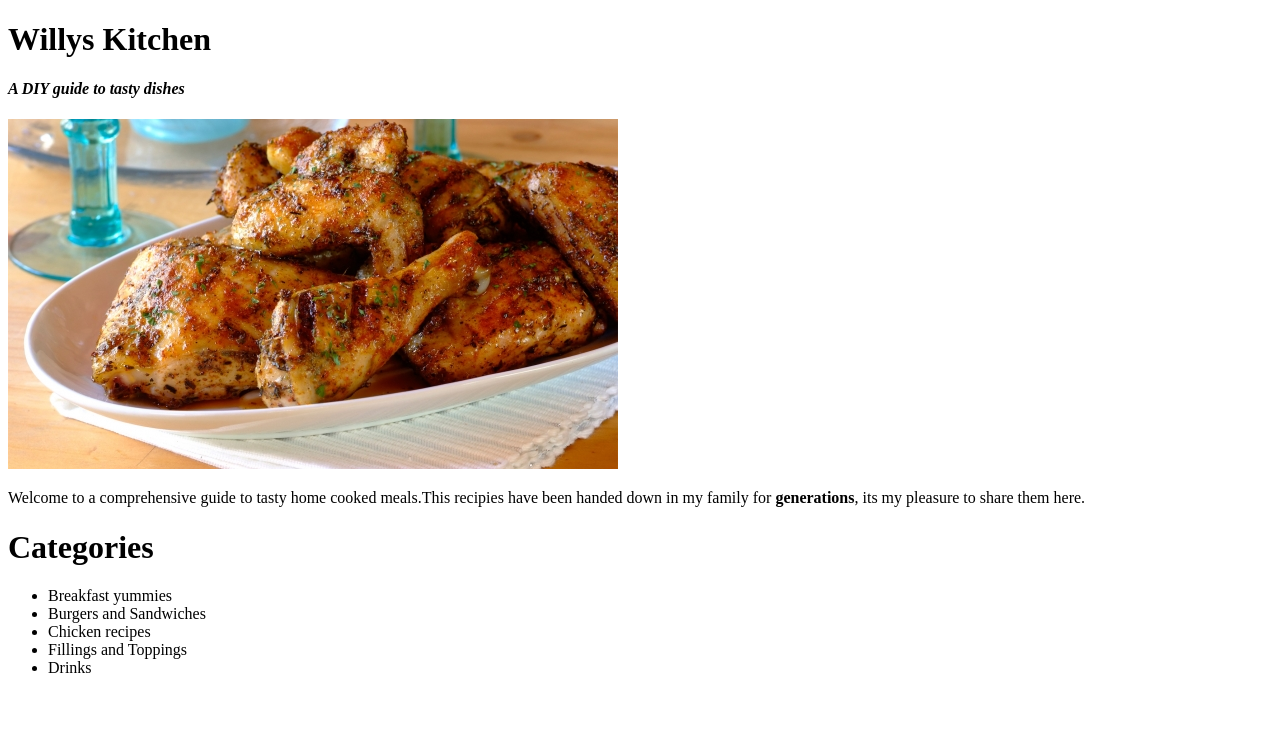
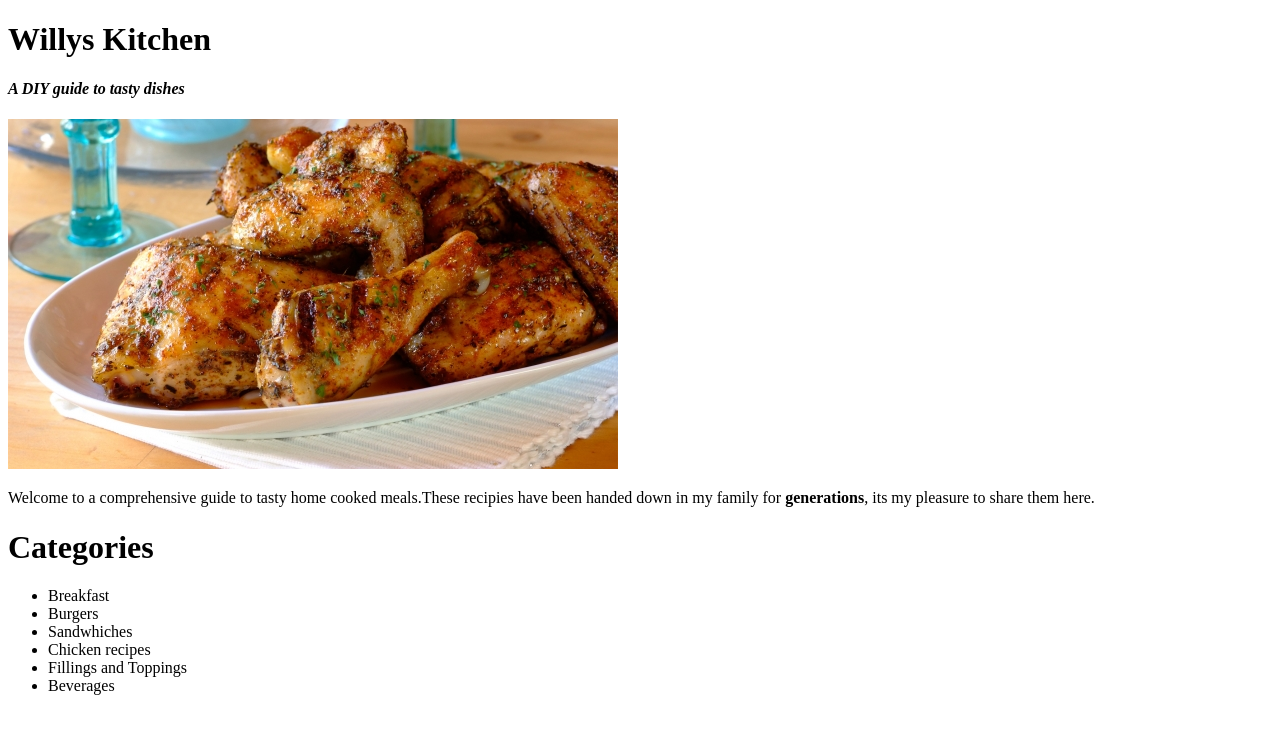
Before and after one commit to DECABEAST/Willys-Kitchen, a plain HTML site: page index.html in a window 1280 px wide. Drawn offline with Linux system fonts and the light colour scheme.

Commit message:
Updated index.html
Edited it a bit so that it becomes much more user friendly. Thanks For the opportunity.

```diff
--- a/index.html
+++ b/index.html
@@ -9,16 +9,17 @@
     <h1>Willys Kitchen</h1>
     <h4><em>A DIY guide to tasty dishes</em></h4><img src="Chicken-Braai-Spice.jpg"alt="A photo of tasty chicken">
 
-    <p>Welcome to a comprehensive guide to tasty home cooked meals.This recipies have been handed down
+    <p>Welcome to a comprehensive guide to tasty home cooked meals.These recipies have been handed down
     in my family for <strong>generations</strong>, its my pleasure to share them here.</p>
 
     <h1>Categories</h1>
       <ul>
-        <li>Breakfast yummies</li>
-        <li>Burgers and Sandwiches</li>
+        <li>Breakfast</li>
+        <li>Burgers</li>
+        <li>Sandwhiches</li>
         <li>Chicken recipes</li>
         <li>Fillings and Toppings</li>
-        <li>Drinks</li>
+        <li>Beverages</li>
       </ul>
     </body>
   </html>
```
